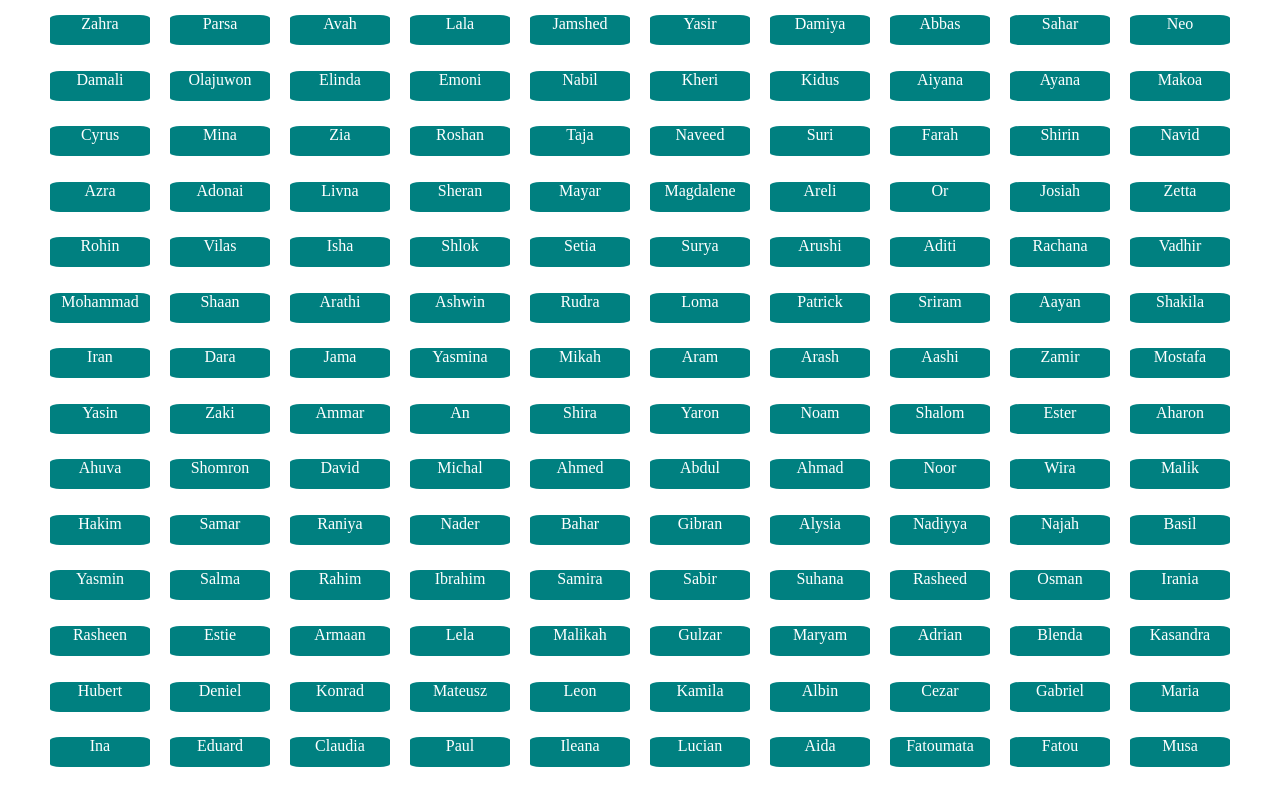
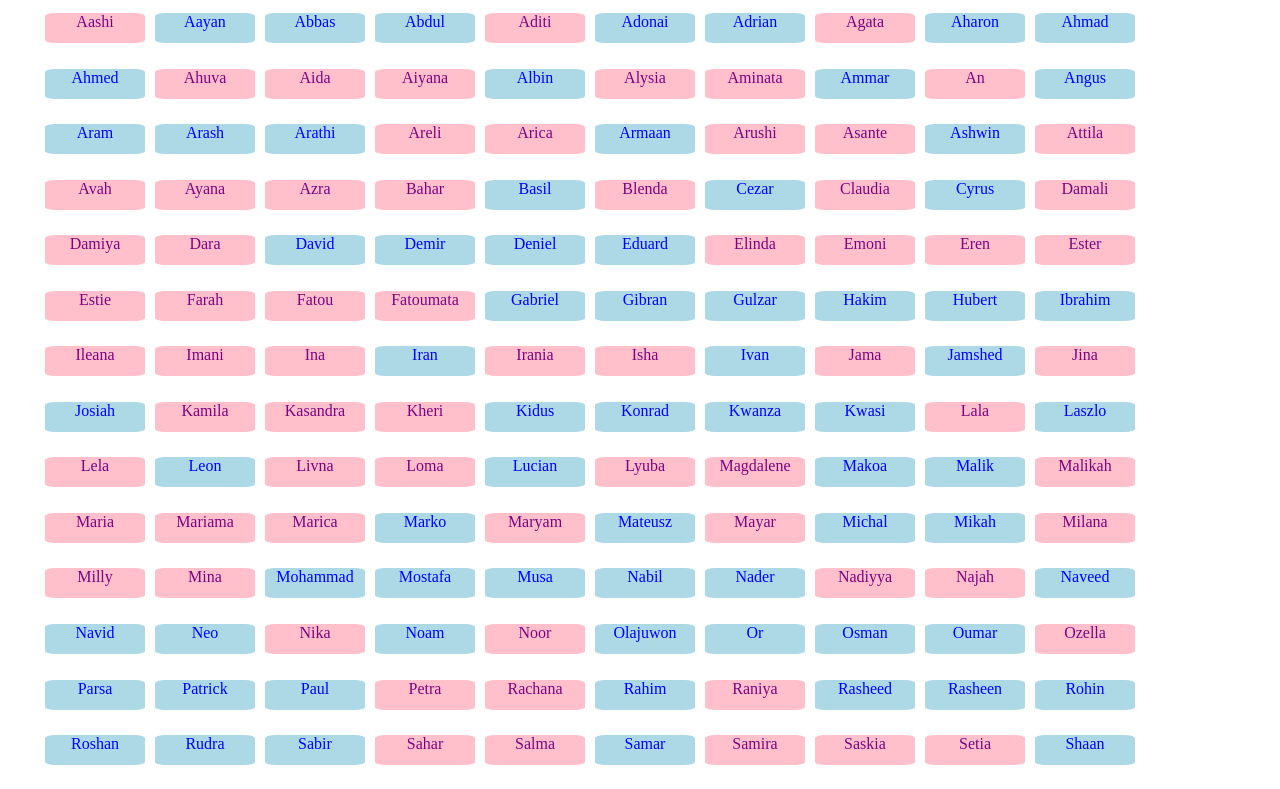
Before and after one commit to JacobCutts13/mark-react-baby-names, a React (Create React App) app: page / in a window 1280 px wide. Shown: the top 789 px of the page. Built offline with nearby package versions, Linux system fonts and the light colour scheme; the HTML template or start-up script is replaced by a standard one.

Commit message:
sort in alphabetical order and different stylce for m an f

```diff
--- a/src/components/name.tsx
+++ b/src/components/name.tsx
@@ -6,7 +6,7 @@ export interface BabyNameProps {
 
 export default function BabyName(props: BabyNameProps): JSX.Element {
     return(
-        <div className="name">
+        <div className={"name" + props.sex}>
             {props.name}
         </div>
     )
--- a/src/components/names.tsx
+++ b/src/components/names.tsx
@@ -1,19 +1,17 @@
 import BabyName from "./name";
 import {BabyNameProps} from "./name";
 import babyInfoArray from "../data/babyNamesData.json";
+import alphabetSorter from "../utils/alphabetSorter";
 
 export default function BabyNames(): JSX.Element {
 
-    const babyInfoArrayDeclared: BabyNameProps[] = babyInfoArray
+    const babyInfoArraySorted: BabyNameProps[] = babyInfoArray.sort((a: BabyNameProps, b: BabyNameProps) => alphabetSorter(a.name, b.name))
 
-    // const babyInfoToName = (babyInfo: BabyNameProps) => (
-    //      <BabyName id={babyInfo.id}  name={babyInfo.name} sex={babyInfo.sex} />
-    // )
-    // const mappedBabyInfo = babyInfoArrayDeclared.map(babyInfoToName);
+
 
     return(
         <div className="names">
-            {babyInfoArrayDeclared.map((babyInfo: BabyNameProps) => (
+            {babyInfoArraySorted.map((babyInfo: BabyNameProps) => (
                 <BabyName id={babyInfo.id}  name={babyInfo.name} sex={babyInfo.sex} key="{babyInfo.id}"/>
                 )
             )}
--- a/src/style.css
+++ b/src/style.css
@@ -1,12 +1,22 @@
-.name {
+.namem {
     text-align: center;
-    color: white;
-    background-color: teal;
+    color: blue;
+    background-color: lightblue;
     width: 100px;
     height: 30px;
-    margin: 5px 10px;
+    margin: 5px;
     border-radius: 10%;
 }
+.namef {
+    text-align: center;
+    color: purple;
+    background-color: pink;
+    width: 100px;
+    height: 30px;
+    margin: 5px;
+    border-radius: 10%;
+}
+
 .names {
     background-color: white;
     display: flex;
@@ -14,5 +24,5 @@
     flex-wrap: wrap;
     width: 1200px;
     height: 1000px;
-    margin: 10px auto;
+    margin: 0px auto;
 }
--- a/src/utils/alphabetSorter.ts
+++ b/src/utils/alphabetSorter.ts
@@ -1 +1,3 @@
-import { BabyNameProps } from "../components/name";
+export default function alphabetSorter(nameA: string, nameB: string) :number{
+    return nameA.localeCompare(nameB)
+}
```
Also changed, not shown: 1 other file (tests, documents, lock files or other folders).
